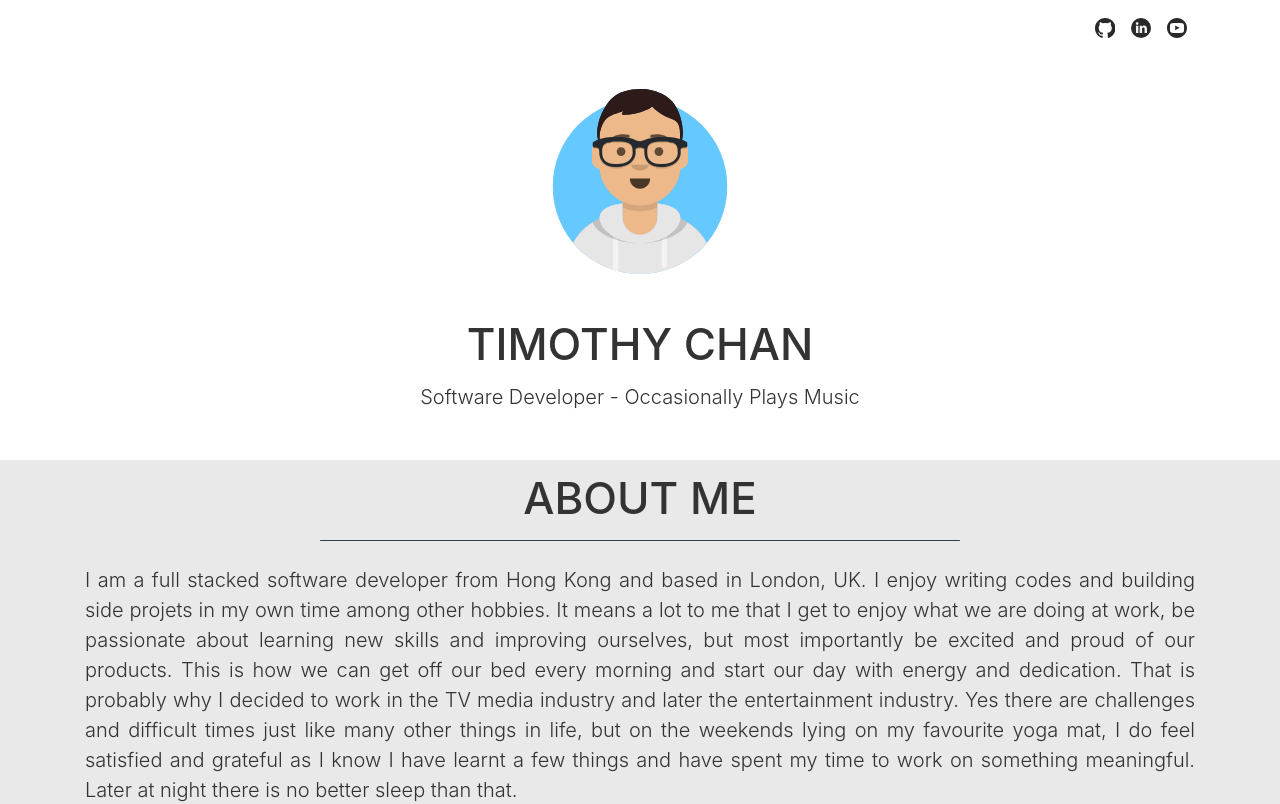
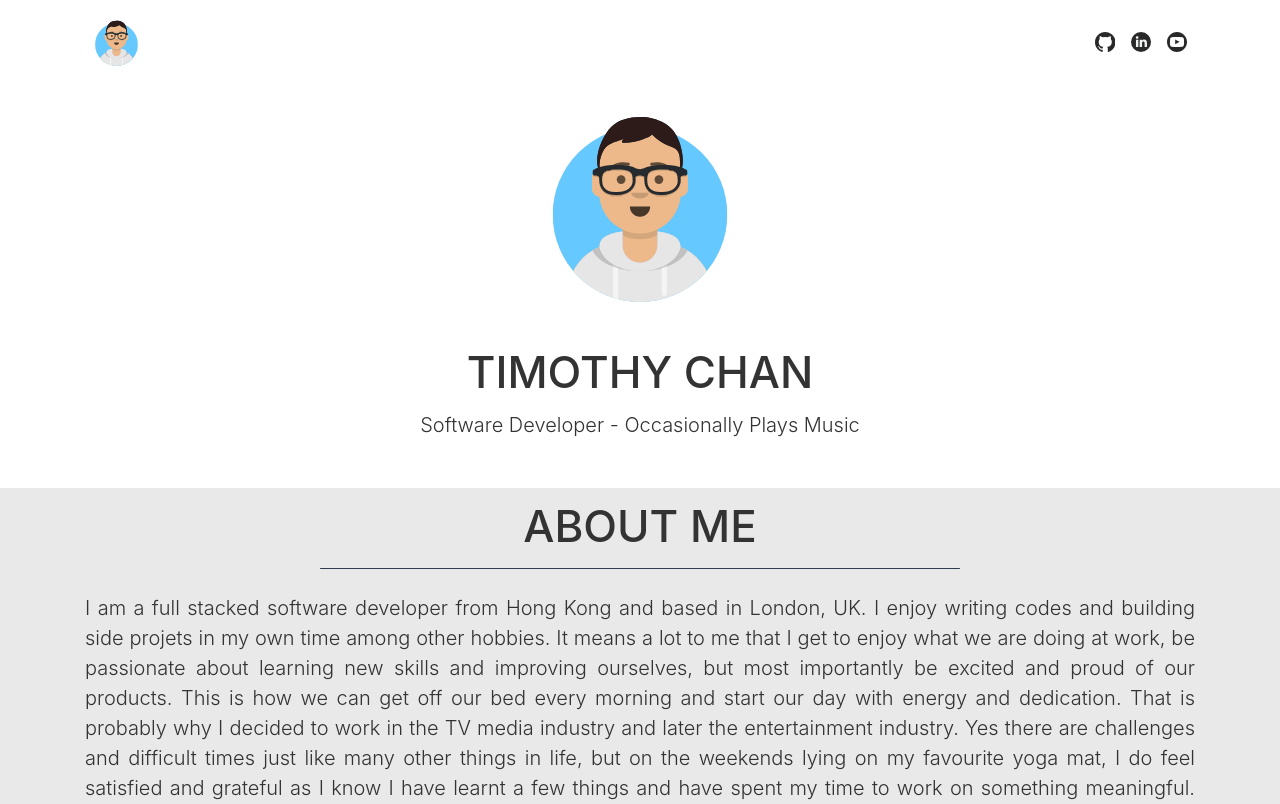
Before and after one commit to timc986/timc986.github.io, an Angular app: page / in a window 1280 px wide. Shown: the top 804 px of the page. Built offline with nearby package versions, Linux system fonts and the light colour scheme.

Commit message:
add avatar to top left corner

```diff
--- a/src/app/app.component.html
+++ b/src/app/app.component.html
@@ -1,5 +1,14 @@
   <nav class="navbar">
     <div class="container">
+      <div>
+        <ul class="navbar-nav flex-row">
+          <li class="nav-item">
+            <a class="nav-link" href="https://github.com/timc986" target="_blank" rel="noopener" aria-label="GitHub">
+              <img class="svg-icon-button" src="assets/avatar.svg" alt="" height="50" />
+            </a>
+          </li>
+        </ul>
+      </div>
       <!-- <span class="navbar-brand mb-0 h1">Timothy Chan</span> -->
       <div class="spacer"></div>
       <div>
@@ -19,7 +28,8 @@
             </a>
           </li>
           <li class="nav-item">
-            <a class="nav-link" href="https://linkedin.com/in/timothy-chan-b4787a76" target="_blank" rel="noopener" aria-label="LinkedIn">
+            <a class="nav-link" href="https://linkedin.com/in/timothy-chan-b4787a76" target="_blank" rel="noopener"
+              aria-label="LinkedIn">
               <svg class="svg-icon-button" height="20" data-name="Logo" xmlns="http://www.w3.org/2000/svg"
                 xmlns:xlink="http://www.w3.org/1999/xlink" aria-hidden="true" focusable="false"
                 style="-ms-transform: rotate(360deg); -webkit-transform: rotate(360deg); transform: rotate(360deg);"
@@ -37,7 +47,8 @@
             </a>
           </li>
           <li class="nav-item">
-            <a class="nav-link" href="https://www.youtube.com/channel/UCo7_1Pk9KaGPVM5TRJtuhtg" target="_blank" rel="noopener" aria-label="Youtube">
+            <a class="nav-link" href="https://www.youtube.com/channel/UCo7_1Pk9KaGPVM5TRJtuhtg" target="_blank"
+              rel="noopener" aria-label="Youtube">
               <svg class="svg-icon-button" height="20" data-name="Logo" xmlns="http://www.w3.org/2000/svg"
                 xmlns:xlink="http://www.w3.org/1999/xlink" aria-hidden="true" focusable="false"
                 style="-ms-transform: rotate(360deg); -webkit-transform: rotate(360deg); transform: rotate(360deg);"
```
